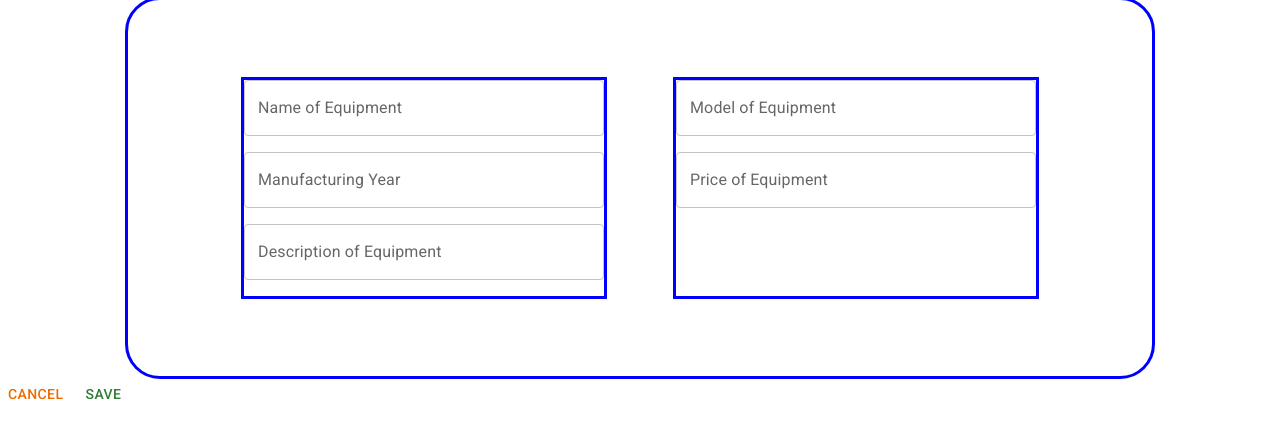
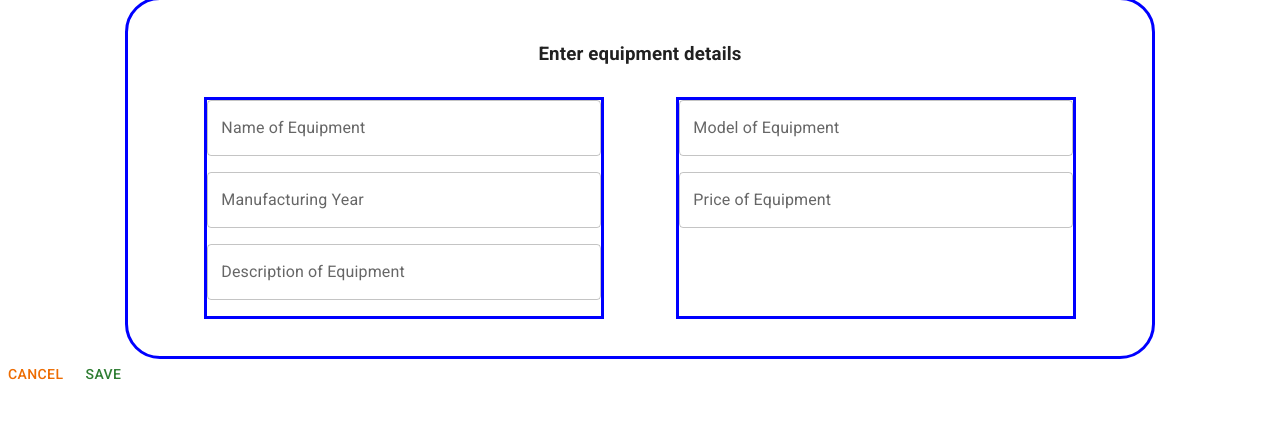
Before and after one commit to AckonSamuel/labs_frontend, a React (Create React App) app: page /equipment-form in a window 1280 px wide. Shown: the top 438 px of the page. Built offline with nearby package versions, Linux system fonts and the light colour scheme.

Commit message:
Include title to form

```diff
--- a/src/components/equipment-form/index.jsx
+++ b/src/components/equipment-form/index.jsx
@@ -3,6 +3,7 @@ import Button from "@mui/material/Button";
 import Box from "@mui/material/Box";
 import TextField from "@mui/material/TextField";
 import Grid from "@mui/material/Grid";
+import Typography from '@mui/material/Typography';
 
 export default function EquipmentForm() {
 
@@ -13,11 +14,14 @@ export default function EquipmentForm() {
                 borderRadius: '32px',
                 outline: 'solid blue',
                 display: 'flex',
-                padding: 10,
+                padding: 5,
                 margin: 'auto',
                 width: '80%',
                 justifyContent: 'space-around',
             }}>
+             <Grid item xs={12} sm={12} md={12} lg={12} mb={4}>
+             <Typography variant="title" component="h3" align="center">Enter equipment details</Typography>
+            </Grid>
             <Grid item xs={12} sm={12} md={12} lg={5} gap={2}
             sx={{
               outline: 'solid blue',
```
